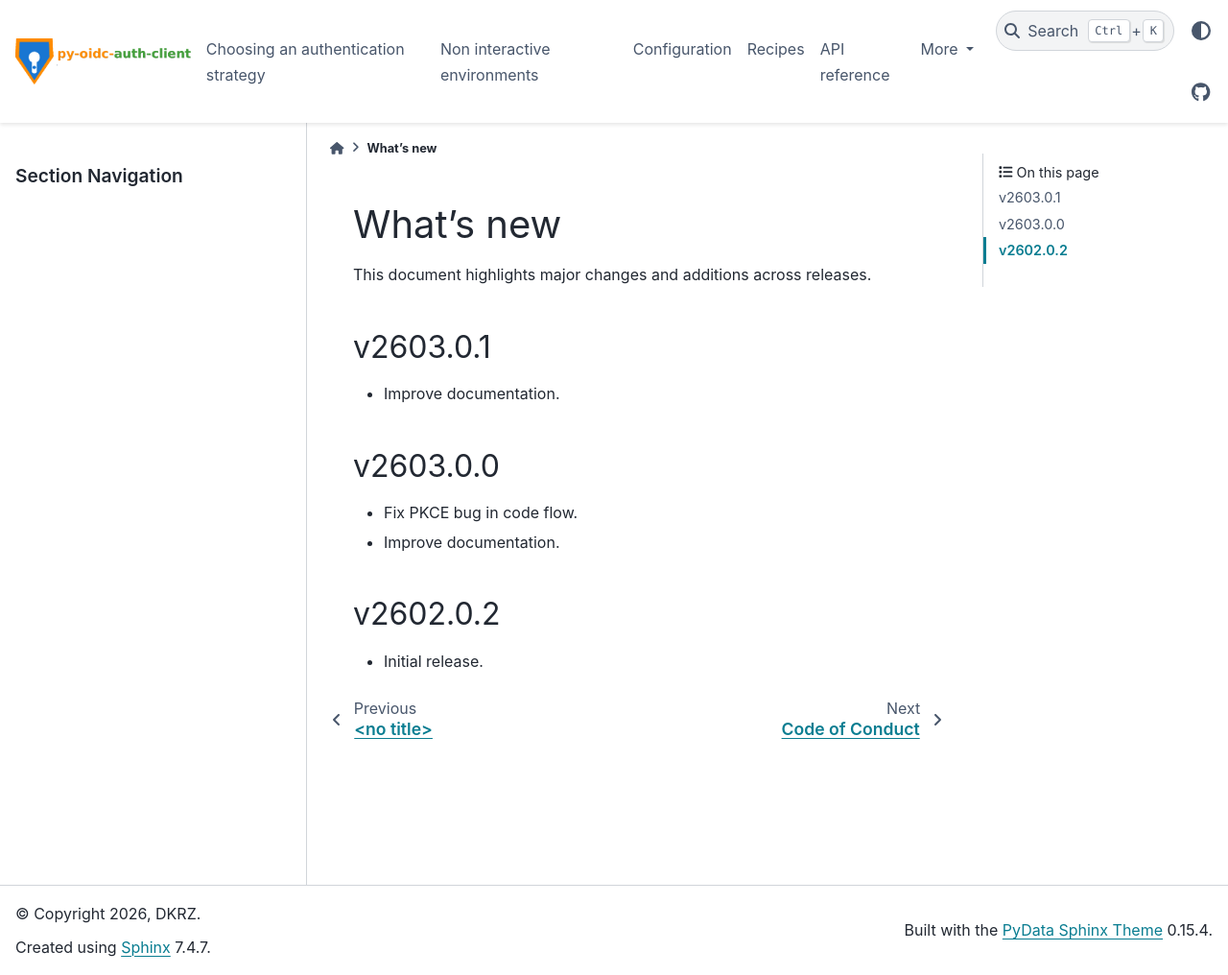
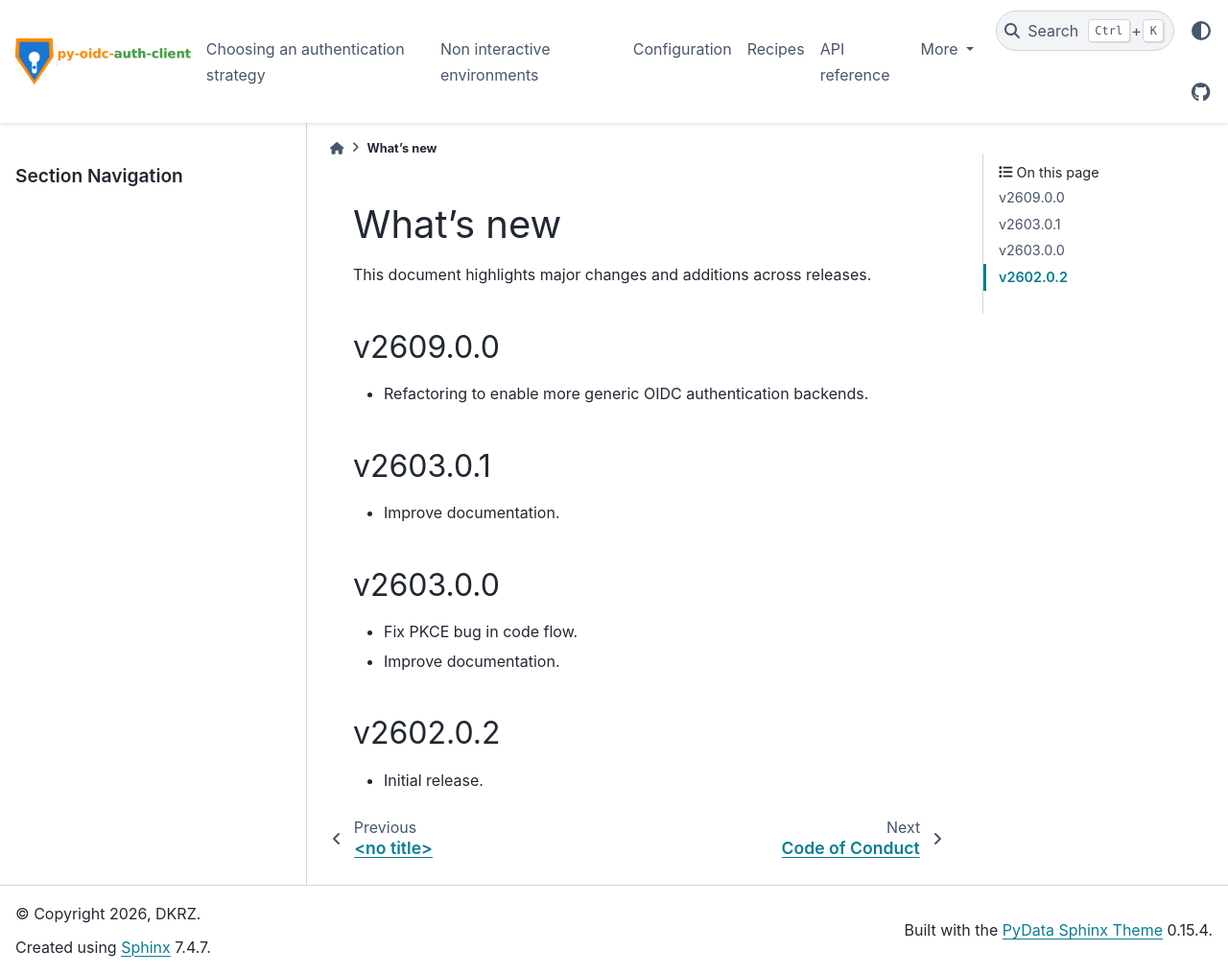
Before and after one commit to freva-org/py-oidc-auth-client, a Sphinx documentation site: the page built from docs/source/whatsnew.rst, in a window 1280 px wide and 1016 px high. Shown: the whole window at 96% size. Built offline with Sphinx 7.4.7 and the PyData theme 0.15.4, drawn with Linux system fonts in a browser that asks for light colours; pages that are not in the unit, such as notebooks, are missing from menus.

Commit message:
Bump version.

```diff
--- a/docs/source/whatsnew.rst
+++ b/docs/source/whatsnew.rst
@@ -2,6 +2,10 @@ What's new
 ==========
 
 This document highlights major changes and additions across releases.
+
+v2609.0.0
+---------
+* Refactoring to enable more generic OIDC authentication backends.
 
 v2603.0.1
 ---------
--- a/src/py_oidc_auth_client/__init__.py
+++ b/src/py_oidc_auth_client/__init__.py
@@ -73,7 +73,7 @@ from .schema import DeviceCode, Token
 from .token_store import TokenStore
 from .utils import Config
 
-__version__ = "2603.0.1"
+__version__ = "2609.0.0"
 
 
 def authenticate(
```
